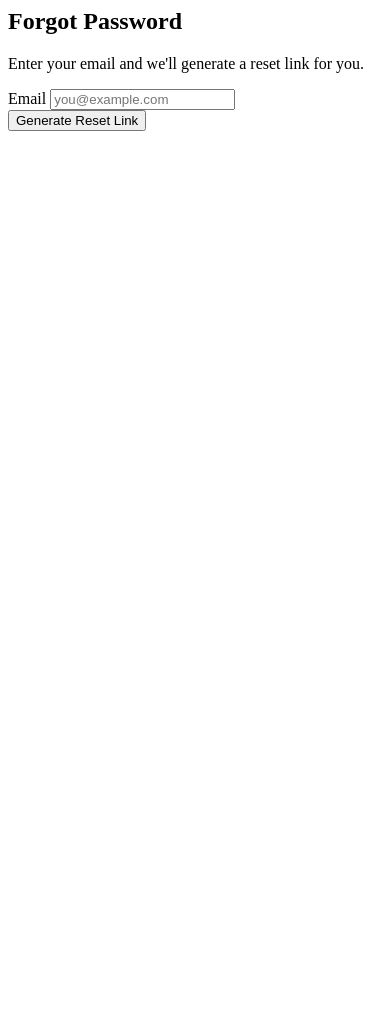
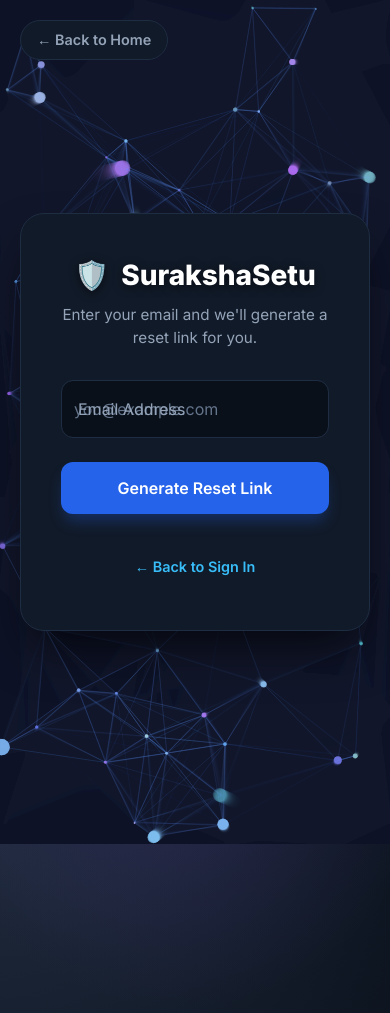
Before and after one commit to Sapna615/SurakshaSetu, an ASP.NET Core app: page /Identity/Account/ForgotPassword in a window 390 px wide; the page is wider, and only the part inside the window is pictured. Before the commit the page ends 131 px from the top of that part, so only its background shows below. Run offline with ASP.NET Core 8, Linux system fonts and the light colour scheme; some libraries are stand-ins or nearby versions.

Commit message:
feat(auth): apply deep navy & charcoal theme to forgot and reset password pages

```diff
--- a/SurakshaSetu/Areas/Identity/Pages/Account/ForgotPassword.cshtml
+++ b/SurakshaSetu/Areas/Identity/Pages/Account/ForgotPassword.cshtml
@@ -2,30 +2,26 @@
 @model SurakshaSetu.Areas.Identity.Pages.Account.ForgotPasswordModel
 @{
     ViewData["Title"] = "Forgot Password";
+    Layout = "~/Views/Shared/_AuthLayout.cshtml";
 }
 
-<div class="row justify-content-center mt-5">
-    <div class="col-md-5">
-        <div class="card shadow-sm">
-            <div class="card-body p-4">
-                <h2 class="card-title mb-1">@ViewData["Title"]</h2>
-                <p class="text-muted mb-4">Enter your email and we'll generate a reset link for you.</p>
+<p class="auth-subtitle">Enter your email and we'll generate a reset link for you.</p>
 
-                <form method="post">
-                    <div asp-validation-summary="ModelOnly" class="text-danger mb-3"></div>
+<form method="post">
+    <div asp-validation-summary="ModelOnly" class="text-danger mb-3" role="alert" style="font-size: 0.9rem;"></div>
 
-                    <div class="mb-3">
-                        <label asp-for="Input.Email" class="form-label"></label>
-                        <input asp-for="Input.Email" class="form-control" autocomplete="email" placeholder="you@example.com" />
-                        <span asp-validation-for="Input.Email" class="text-danger"></span>
-                    </div>
+    <div class="form-floating mb-4">
+        <input asp-for="Input.Email" class="form-control" autocomplete="email" aria-required="true" placeholder="you@example.com" />
+        <label asp-for="Input.Email">Email Address</label>
+        <span asp-validation-for="Input.Email" class="text-danger" style="font-size: 0.85rem;"></span>
+    </div>
 
-                    <button type="submit" class="btn btn-primary w-100">Generate Reset Link</button>
-                </form>
-            </div>
-        </div>
+    <button type="submit" class="w-100 btn btn-primary mb-3">Generate Reset Link</button>
+
+    <div class="auth-links">
+        <a asp-page="./Login">← Back to Sign In</a>
     </div>
-</div>
+</form>
 
 @section Scripts {
     <partial name="_ValidationScriptsPartial" />
--- a/SurakshaSetu/Areas/Identity/Pages/Account/Register.cshtml
+++ b/SurakshaSetu/Areas/Identity/Pages/Account/Register.cshtml
@@ -36,9 +36,9 @@
     </div>
 
     <div class="d-flex align-items-center mb-3">
-        <div class="flex-grow-1" style="height: 1px; background: #e2e8f0;"></div>
+        <div class="flex-grow-1" style="height: 1px; background: #1e2d42;"></div>
         <span style="font-size: 0.75rem; color: #94a3b8; font-weight: 600; text-transform: uppercase; padding: 0 10px;">Optional Details</span>
-        <div class="flex-grow-1" style="height: 1px; background: #e2e8f0;"></div>
+        <div class="flex-grow-1" style="height: 1px; background: #1e2d42;"></div>
     </div>
 
     <div class="row g-2 mb-3">
--- a/SurakshaSetu/Views/Shared/_AuthLayout.cshtml
+++ b/SurakshaSetu/Views/Shared/_AuthLayout.cshtml
@@ -71,12 +71,13 @@
         }
 
         .auth-card {
-            background: rgba(255, 255, 255, 0.85);
+            background: #111a28 !important;
             backdrop-filter: blur(20px);
-            border: 1px solid rgba(255, 255, 255, 0.6);
+            border: 1px solid #1e2d42 !important;
             border-radius: 24px;
             padding: 40px;
-            box-shadow: 0 25px 50px -12px rgba(0, 0, 0, 0.1);
+            box-shadow: 0 25px 50px -12px rgba(0, 0, 0, 0.7) !important;
+            color: #ffffff !important;
         }
 
         .brand-logo {
@@ -86,14 +87,14 @@
             gap: 12px;
             font-size: 1.75rem;
             font-weight: 800;
-            color: var(--secondary);
+            color: #ffffff !important;
             text-decoration: none;
             margin-bottom: 8px;
         }
 
         .auth-subtitle {
             text-align: center;
-            color: #64748b;
+            color: #94a3b8 !important;
             margin-bottom: 30px;
             font-size: 0.95rem;
         }
@@ -101,21 +102,40 @@
         .form-control {
             border-radius: 12px;
             padding: 12px 16px;
-            border: 1px solid #e2e8f0;
-            background-color: rgba(255, 255, 255, 0.8);
+            border: 1px solid #1e2d42 !important;
+            background-color: #09101a !important;
+            color: #f8fafc !important;
             font-size: 1rem;
             transition: all 0.3s ease;
         }
 
         .form-control:focus {
-            border-color: var(--primary);
-            box-shadow: 0 0 0 4px rgba(37, 99, 235, 0.1);
-            background-color: rgba(30, 41, 59, 0.75) !important;
+            border-color: var(--primary) !important;
+            box-shadow: 0 0 0 4px rgba(37, 99, 235, 0.25) !important;
+            background-color: #0d1624 !important;
+            color: #ffffff !important;
+        }
+
+        .form-control::placeholder {
+            color: #64748b !important;
+        }
+
+        .form-control:disabled, .form-control[readonly] {
+            background-color: #0b1320 !important;
+            border-color: #1e2d42 !important;
+            color: #94a3b8 !important;
+            opacity: 0.85;
         }
 
         .form-floating label {
-            color: #64748b;
+            color: #94a3b8 !important;
             padding-left: 16px;
+        }
+
+        .form-floating > .form-control:focus ~ label,
+        .form-floating > .form-control:not(:placeholder-shown) ~ label {
+            color: #38bdf8 !important;
+            background-color: transparent !important;
         }
 
         .btn-primary {
@@ -141,17 +161,17 @@
         }
 
         .auth-links a {
-            color: var(--primary);
+            color: #38bdf8 !important;
             text-decoration: none;
             font-weight: 600;
             font-size: 0.9rem;
             transition: color 0.2s;
-            display: block;
+            display: inline-block;
             margin-bottom: 12px;
         }
 
         .auth-links a:hover {
-            color: var(--primary-dark);
+            color: #60a5fa !important;
             text-decoration: underline;
         }
 
@@ -163,20 +183,22 @@
             display: flex;
             align-items: center;
             gap: 8px;
-            color: #64748b;
+            color: #94a3b8 !important;
             text-decoration: none;
             font-weight: 600;
             font-size: 0.9rem;
-            transition: color 0.2s;
-            background: rgba(255,255,255,0.7);
+            transition: all 0.2s;
+            background: #111a28 !important;
+            border: 1px solid #1e2d42 !important;
             padding: 8px 16px;
             border-radius: 50px;
             backdrop-filter: blur(10px);
         }
 
         .back-home:hover {
-            color: var(--secondary);
-            background: rgba(255,255,255,0.9);
+            color: #ffffff !important;
+            background: #1e2d42 !important;
+            border-color: #3b82f6 !important;
         }
 
         #bg-canvas {
@@ -186,7 +208,7 @@
             width: 100vw;
             height: 100vh;
             z-index: 1; /* Above body background, below auth-wrapper */
-            background: linear-gradient(135deg, #0f172a 0%, #1e1b4b 100%);
+            background: linear-gradient(135deg, #0d1b2a 0%, #080e18 100%);
             pointer-events: none; /* Let clicks pass through if needed */
         }
 
```
Also changed, not shown: SurakshaSetu/Areas/Identity/Pages/Account/ResetPassword.cshtml (+20 -24 lines), SurakshaSetu/Areas/Identity/Pages/Account/ResetPasswordConfirmation.cshtml (+7 -12 lines).
